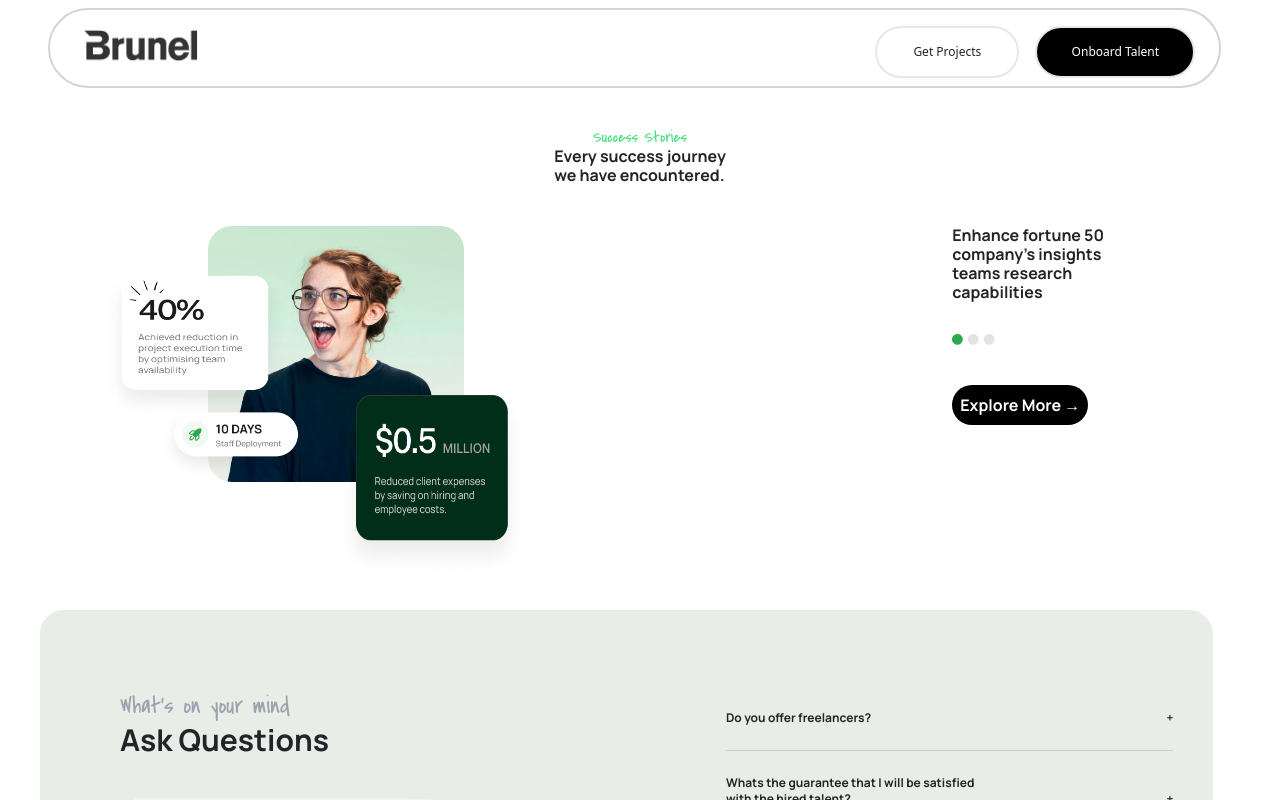
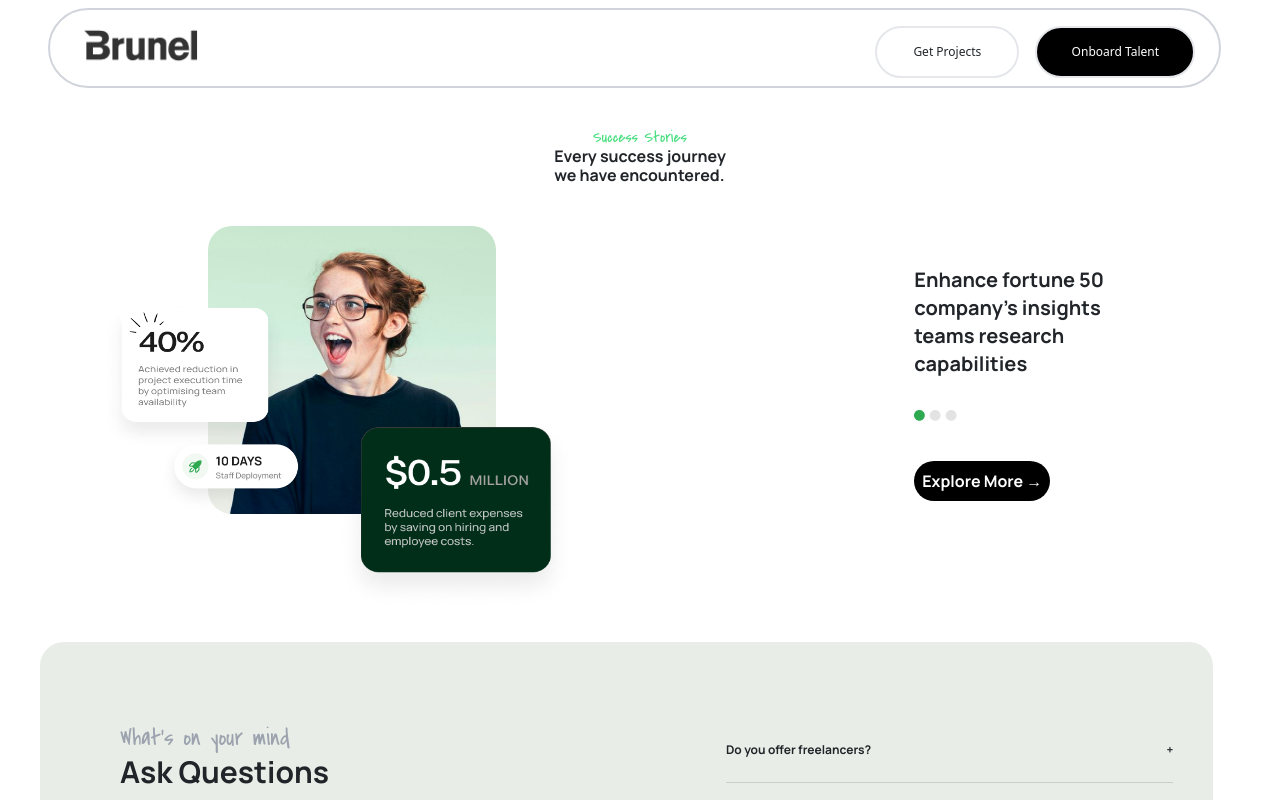
Before and after one commit to anuragdas2001/Brunel, a React (Vite) app: page / in a window 1280 px wide. Shown: the top 800 px of the page. Built offline with nearby package versions, Linux system fonts and the light colour scheme.

Commit message:
Staging...

```diff
--- a/src/App.css
+++ b/src/App.css
@@ -766,6 +766,22 @@ video {
   margin-top: 24rem;
 }
 
+.mt-16 {
+  margin-top: 4rem;
+}
+
+.mt-1 {
+  margin-top: 0.25rem;
+}
+
+.mt-14 {
+  margin-top: 3.5rem;
+}
+
+.mt-12 {
+  margin-top: 3rem;
+}
+
 .flex {
   display: flex;
 }
@@ -806,6 +822,10 @@ video {
   height: 800px;
 }
 
+.h-72 {
+  height: 18rem;
+}
+
 .w-11\/12 {
   width: 91.666667%;
 }
@@ -840,6 +860,14 @@ video {
 
 .w-full {
   width: 100%;
+}
+
+.w-52 {
+  width: 13rem;
+}
+
+.w-60 {
+  width: 15rem;
 }
 
 .cursor-not-allowed {
@@ -981,8 +1009,31 @@ video {
   line-height: 1rem;
 }
 
+.text-base {
+  font-size: 1rem;
+  line-height: 1.5rem;
+}
+
+.text-lg {
+  font-size: 1.125rem;
+  line-height: 1.75rem;
+}
+
+.text-4xl {
+  font-size: 2.25rem;
+  line-height: 2.5rem;
+}
+
 .font-\[400\] {
   font-weight: 400;
+}
+
+.font-bold {
+  font-weight: 700;
+}
+
+.font-extrabold {
+  font-weight: 800;
 }
 
 .text-black {
--- a/src/components/Home.tsx
+++ b/src/components/Home.tsx
@@ -16,8 +16,8 @@ export const Home = () => {
           Every success journey <br /> we have encountered.
         </h1>
       </div>
-      <div className="float-end m-44 mt-10 manrope">
-        <h1>
+      <div className="float-end m-44 mt-20 font-extrabold  manrope">
+        <h1 className="text-xl">
           Enhance fortune 50 <br /> company's insights <br /> teams research{" "}
           <br /> capabilities
         </h1>
@@ -38,7 +38,7 @@ export const Home = () => {
       <div className="ml-32">
         <div>
           <img
-            className=" h-64 w-64 rounded-3xl flex justify-center items-center ml-20 mt-10"
+            className=" h-72 w-72 rounded-3xl flex justify-center items-center ml-20 mt-10"
             src="/image 32618.png"
             alt=""
           />
@@ -56,7 +56,7 @@ export const Home = () => {
             alt=""
           />
           <img
-            className="absolute h-48 w-48 -mt-24 float-right ml-52"
+            className="absolute h-48 w-60 -mt-24 float-right ml-52"
             src="/Frame 1261155512.png"
             alt=""
           />
```
